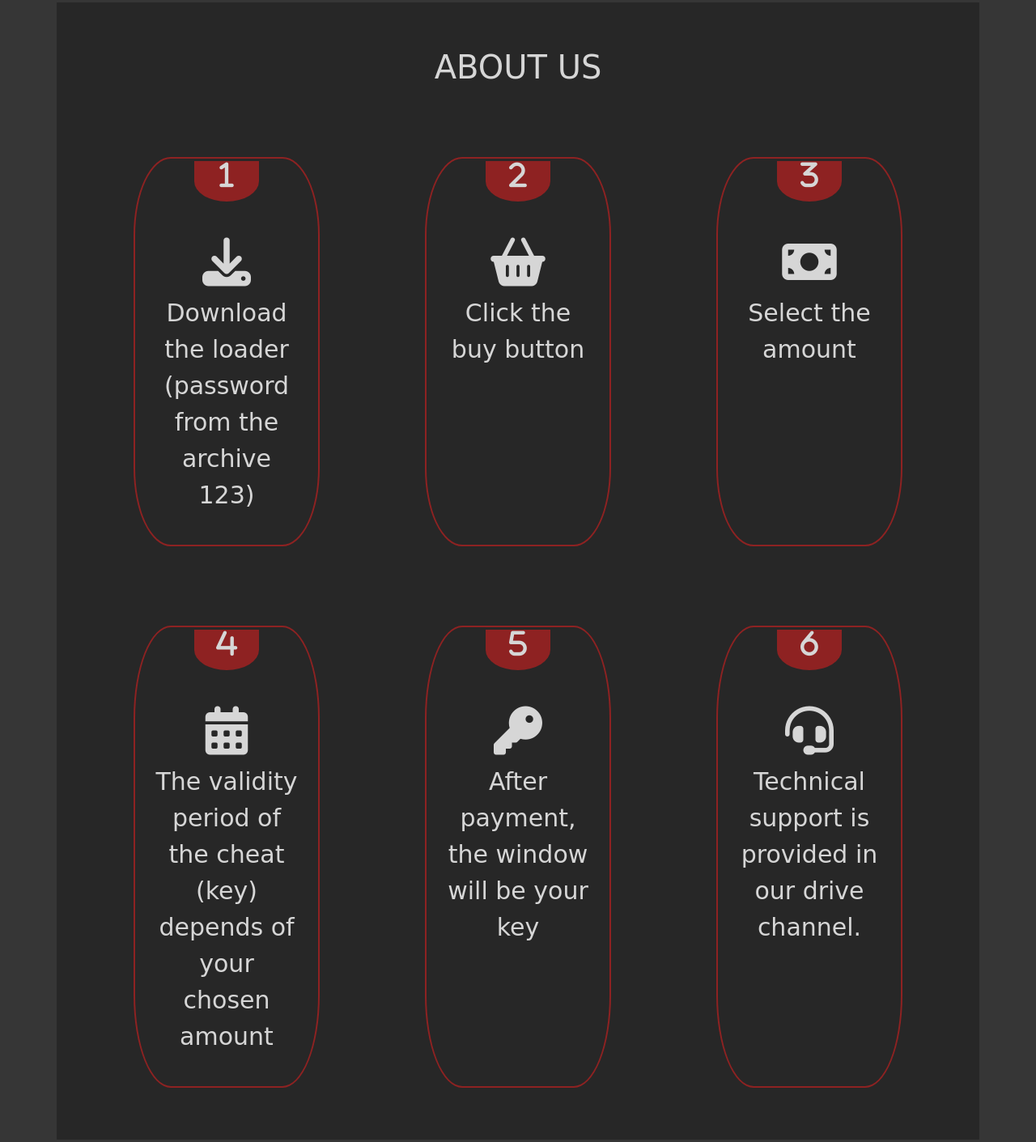
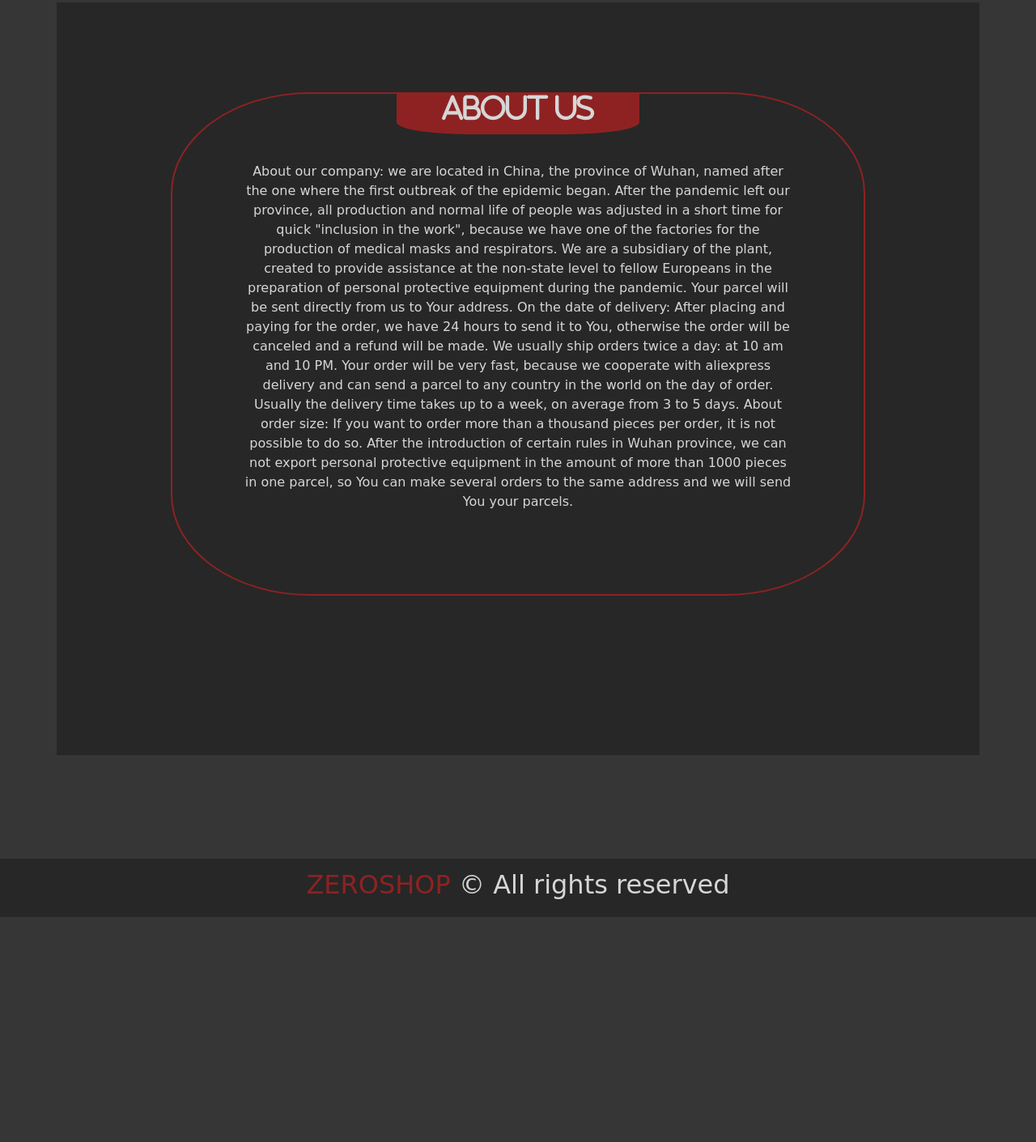
Before and after one commit to SadPierrot/med-shop, a plain HTML site: page about.html in a window 1280 px wide. Shown: the part 125-1536 px from the top of the page at 81% size. After the commit the page ends 1258 px from the top, so only its background shows below. Drawn offline with nearby package versions, Linux system fonts and the light colour scheme; a web font is replaced by a local one.

Commit message:
Git about.html

```diff
--- a/about.html
+++ b/about.html
@@ -62,59 +62,28 @@
 
 
 <div id="products" class="container animated fadeInRightBig" style="margin-top: 10%;">
-    <h1 class="our-product">ABOUT US</h1>
-    <div class="container">
+    <div class="container" style="padding: 10%;">
         <div class="col-12">
             <div class="row justify-content-center text-center" id="mag-faq">
-                <div class="col-lg-4" style="padding: 3% 6% 6%;">
+                <div class="col-lg-12 ">
                     <div class="inst">
-                        <i class="fas fa-download fa-2x">
-                            <div class="circle">1</div>
+                        <i class="fas fa-mail-bulk fa-2x">
+                            <div class="circle-about">ABOUT US</div>
                         </i>
-                        <p class="instruction">Download the loader (password from the archive 123)</p>
-                    </div>
-                </div>
-                <div class="col-lg-4" style="padding: 3% 6% 6%;">
-                    <div class="inst">
-                        <i class="fas fa-shopping-basket fa-2x">
-                            <div class="circle">2</div>
-                        </i>
-                        <p class="instruction">Click the buy button</p>
-                    </div>
-                </div>
-                <div class="col-lg-4" style="padding: 3% 6% 6%;">
-                    <div class="inst">
-                        <i class="fas fa-money-bill fa-2x">
-                            <div class="circle">3</div>
-                        </i>
-                        <p class="instruction">Select the amount</p>
-                    </div>
-
-                </div>
-                <div class="col-lg-4" style="padding: 3% 6% 6%;">
-                    <div class="inst">
-                        <i class="fas fa-calendar-alt fa-2x">
-                            <div class="circle">4</div>
-                        </i>
-                        <p class="instruction">The validity period of the cheat (key) depends
-                        of your chosen amount</p>
-                    </div>
-
-                </div>
-                <div class="col-lg-4" style="padding: 3% 6% 6%;">
-                    <div class="inst">
-                        <i class="fas fa-key fa-2x">
-                            <div class="circle">5</div>
-                        </i>
-                        <p class="instruction">After payment, the window will be your key</p>
-                    </div>
-                </div>
-                <div class="col-lg-4" style="padding: 3% 6% 6%;">
-                    <div class="inst">
-                        <i class="fas fa-headset fa-2x">
-                            <div class="circle">6</div>
-                        </i>
-                        <p class="instruction">Technical support is provided in our drive channel.</p>
+                        <p class="about-p">About our company: we are located in China, the province of Wuhan, named after the one where the first outbreak of the epidemic began.
+                            After the pandemic left our province, all production and normal life of people was adjusted in a short time for quick "inclusion in the work",
+                            because we have one of the factories for the production of medical masks and respirators.
+                            We are a subsidiary of the plant, created to provide assistance at the non-state level to
+                            fellow Europeans in the preparation of personal protective equipment during the pandemic.
+                            Your parcel will be sent directly from us to Your address.
+                            On the date of delivery: After placing and paying for the order, we have 24 hours to send it to You,
+                            otherwise the order will be canceled and a refund will be made. We usually ship orders twice a day: at 10 am and 10 PM.
+                            Your order will be very fast, because we cooperate with aliexpress delivery and can send a parcel to any country in the world
+                            on the day of order. Usually the delivery time takes up to a week, on average from 3 to 5 days.
+                            About order size: If you want to order more than a thousand pieces per order, it is not possible to do so.
+                            After the introduction of certain rules in Wuhan province, we can not export personal protective equipment
+                            in the amount of more than 1000 pieces in one parcel, so You can make several orders to the same address and we will send You your parcels.</p>
+                    </p>
                     </div>
                 </div>
             </div>
--- a/css/style.css
+++ b/css/style.css
@@ -290,6 +290,38 @@ margin-left: 0px;
 border-radius: 0% 0% 50% 50%;
 }
 
+.circle-about {
+  width: 300px;
+  height: 50px;
+  background: rgb(142, 34, 34);
+  color: #d6d6d6;
+  font-size: 35px;
+  position: relative;
+  margin-top: -32px;
+  margin-left: 0px;
+  border-radius: 0% 0% 30% 30%;
+  }
+
+@media (max-width: 768px) {
+  .circle-about {
+    width: 120px;
+    height: 50px;
+    background: rgb(142, 34, 34);
+    color: #d6d6d6;
+    font-size: 20px;
+    position: relative;
+    margin-top: -32px;
+    margin-left: 0px;
+    border-radius: 0% 0% 30% 30%;
+    }
+}
+
+@media (max-width: 576px) {
+  a.navbar-brand {
+    font-size: 20px;
+  }
+}
+
 p.instruction {
 margin-top: 70px;
 
@@ -344,3 +376,7 @@ button.btn#track:hover {
   background: rgb(142, 34, 34);
   padding: 2.5% 8% 2.5%;
 }
+
+.about-p {
+  margin-top: 5%;
+}
```
